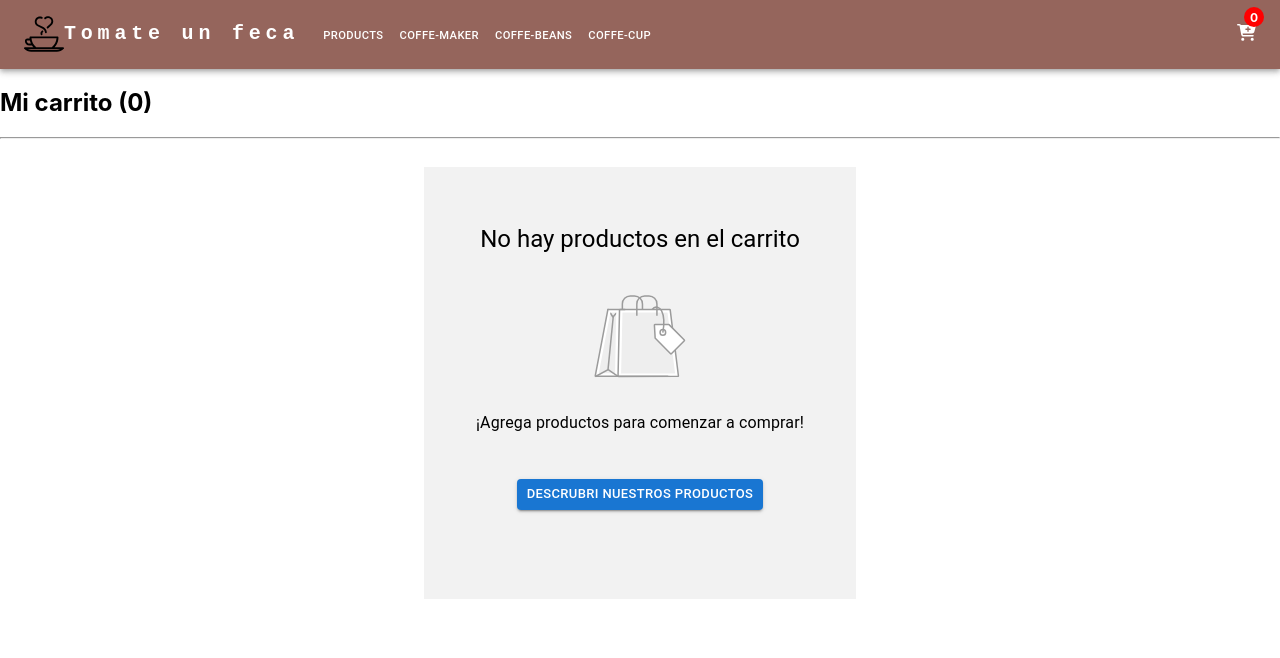
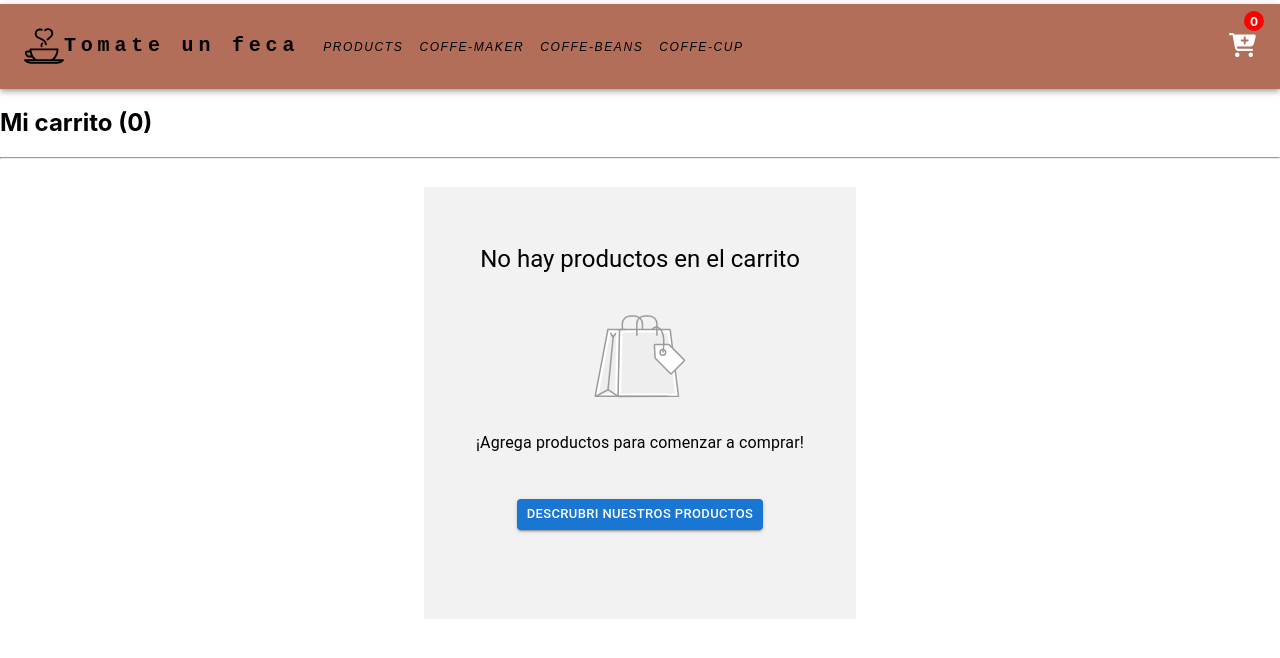
Before and after one commit to Crissouza1995/app-react-Entrega-1, a React (Create React App) app: page /cart in a window 1280 px wide. Shown: the top 658 px of the page. Built offline with nearby package versions, Linux system fonts and the light colour scheme.

Commit message:
se trabajo en los estilos de la ecommerce

```diff
--- a/src/App.css
+++ b/src/App.css
@@ -1,5 +1,11 @@
+*{
+
+
+}
+
 .App {
   text-align: center;
+
 }
 
 .App-logo {
--- a/src/components/NavBar.css
+++ b/src/components/NavBar.css
@@ -1,10 +1,11 @@
 .Nav-title{
 
-    text-decoration: none;
-    font-size: 1.4vh;
-    font-family: "Roboto","Helvetica","Arial";
-    color: white;
-
+    text-decoration:none;
+    font-size: 1.5vh;
+    font-family:fantasy,copperplate;
+    font-style: italic;
+    color: black;
+    letter-spacing: .1rem;
 }
 
 
--- a/src/components/NavBar.jsx
+++ b/src/components/NavBar.jsx
@@ -30,8 +30,30 @@ export const NavBar = () => {
 
   const cartAddDisplay= cart.length;
 
+  const [isTop, setIsTop] = useState(true);
 
   const [isJumping, setIsJumping] = useState(false);
+
+
+
+
+  const handleScroll = () => {
+    if (window.scrollY > 0) {
+      setIsTop(false);
+    } else {
+      setIsTop(true);
+    }
+  };
+
+
+  useEffect(() => {
+
+    window.addEventListener("scroll", handleScroll);
+
+    return () => {
+      window.removeEventListener("scroll", handleScroll);
+    };
+  }, []);
 
   useEffect(() => {
     const interval = setInterval(() => {
@@ -45,7 +67,6 @@ export const NavBar = () => {
       clearInterval(interval);
     };
   }, []);
-
 
   const [anchorElNav, setAnchorElNav] = React.useState(null);
   const [anchorElUser, setAnchorElUser] = React.useState(null);
@@ -66,11 +87,13 @@ export const NavBar = () => {
   };
   return (
     <ThemeProvider theme={theme}>
-      <AppBar position="static">
+      <AppBar
+        position={isTop ? "static" : "fixed"}
+        sx={{ my: 0.5, backgroundColor: isTop ? "#b26e59" : "rgba(178, 110, 89, 0.8)"  }}
+      >
         <Container maxWidth="xl">
           <Toolbar disableGutters>
             <CoffeIcon></CoffeIcon>
-
             <Typography
               variant="h6"
               noWrap
@@ -81,7 +104,7 @@ export const NavBar = () => {
                 fontFamily: "monospace",
                 fontWeight: 700,
                 letterSpacing: ".3rem",
-                color: "inherit",
+                color: "black",
                 textDecoration: "none",
               }}
             >
@@ -96,7 +119,7 @@ export const NavBar = () => {
                 aria-controls="menu-appbar"
                 aria-haspopup="true"
                 onClick={handleOpenNavMenu}
-                color="inherit"
+                color="black"
               >
                 <MenuIcon />
               </IconButton>
@@ -131,7 +154,7 @@ export const NavBar = () => {
                   onClick={handleCloseNavMenu}
                   sx={{ my: 2, color: "black", display: "block" }}
                 >
-                  <Link to="/productsCategory/coffe maker">coffe-maker</Link>
+                  <Link  to="/productsCategory/coffe maker">coffe-maker</Link>
                 </Button>
 
                 <Button
@@ -170,9 +193,9 @@ export const NavBar = () => {
             <Box sx={{ flexGrow: 1, display: { xs: "none", md: "flex" } }}>
             <Button
                 onClick={handleCloseNavMenu}
-                sx={{ my: 2, color: "black", display: "block" }}
+                sx={{ my: 3, color: "black", display: "block" }}
               >
-                <Link to="/" className="Nav-title">
+                <Link  to="/" className="Nav-title" >
                  PRODUCTS
                 </Link>
               </Button>
--- a/src/icons/CartIcons.jsx
+++ b/src/icons/CartIcons.jsx
@@ -1,7 +1,7 @@
 import React from "react"
 
 export const CartIcons= ()=>{
-    return <svg xmlns="http://www.w3.org/2000/svg" height="1.5em"
+    return <svg xmlns="http://www.w3.org/2000/svg" height="2em"
      fill="white" viewBox="0 0 576 512">
         <path d="M0 24C0 10.7 10.7 0 24 0H69.5c22 0 41.5 12.8 50.6 32h411c26.3 0 45.5 25 38.6 50.4l-41 152.3c-8.5 31.4-37 53.3-69.5 53.3H170.7l5.4 28.5c2.2 11.3 12.1 19.5 23.6 19.5H488c13.3 0 24 10.7 24 24s-10.7 24-24 24H199.7c-34.6 0-64.3-24.6-70.7-58.5L77.4 54.5c-.7-3.8-4-6.5-7.9-6.5H24C10.7 48 0 37.3 0 24zM128 464a48 48 0 1 1 96 0 48 48 0 1 1 -96 0zm336-48a48 48 0 1 1 0 96 48 48 0 1 1 0-96zM252 160c0 11 9 20 20 20h44v44c0 11 9 20 20 20s20-9 20-20V180h44c11 0 20-9 20-20s-9-20-20-20H356V96c0-11-9-20-20-20s-20 9-20 20v44H272c-11 0-20 9-20 20z"/></svg>
 }
```
